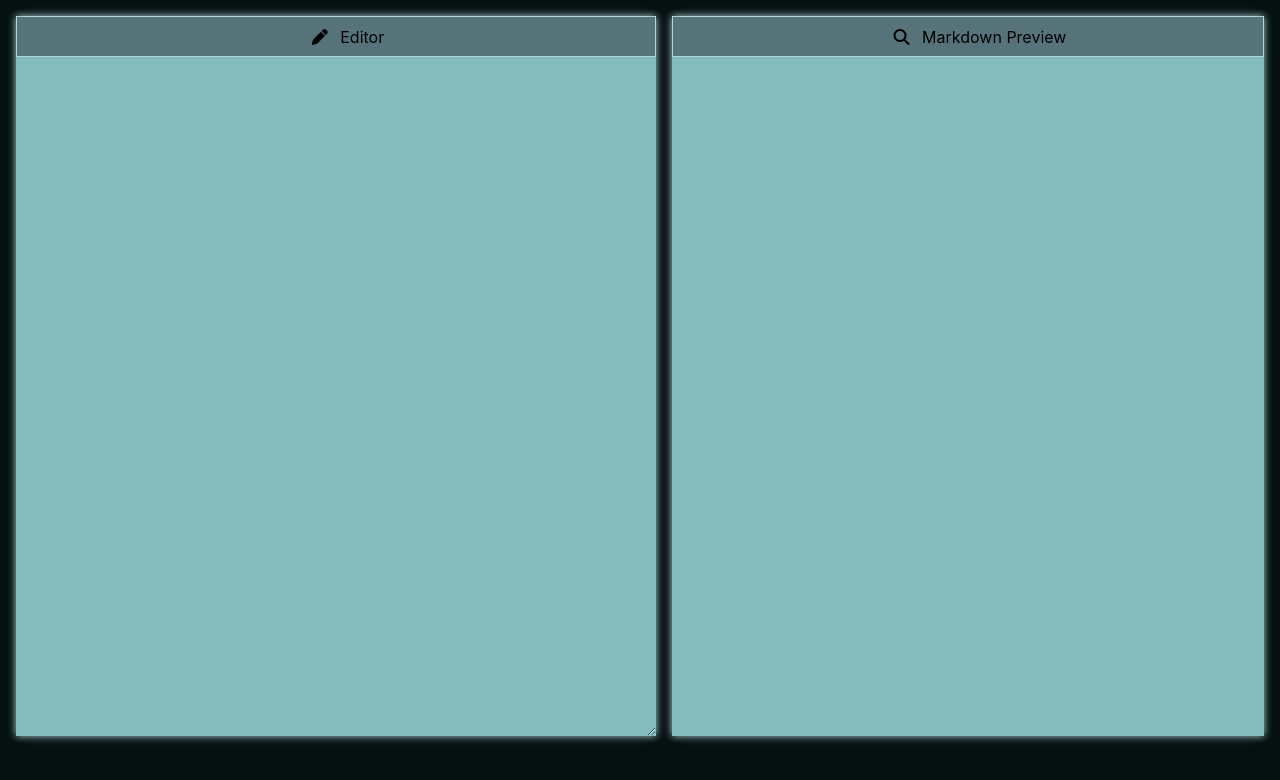
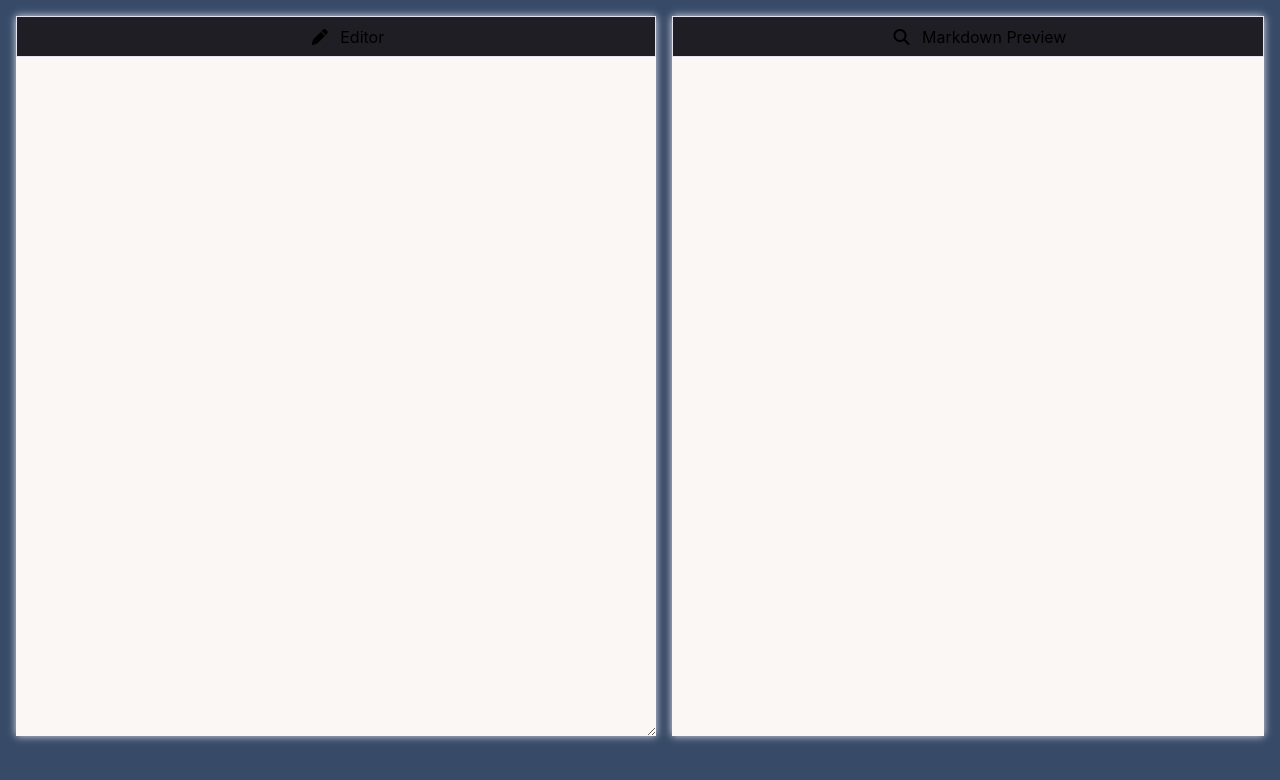
Before and after one commit to afeef97/fcc-markdown-previewer, a React (Create React App) app: page / in a window 1280 px wide. Shown: the top 780 px of the page. Built offline with nearby package versions, Linux system fonts and the light colour scheme.

Commit message:
Updated color scheme

```diff
--- a/src/styles/variables.css
+++ b/src/styles/variables.css
@@ -1,6 +1,8 @@
 :root {
-    --primary-background: #040F0F;
-    --primary: #85BDBF;
-    --secondary: #57737A;
-    --accent: #add6da;
+    /* Colors */
+    --primary-background: #374A67;
+    --primary: #FBF7F4;
+    --secondary: #1E1E24;
+    --accent: #E5E3F0;
+    --shadow: #000000;
 }
```
